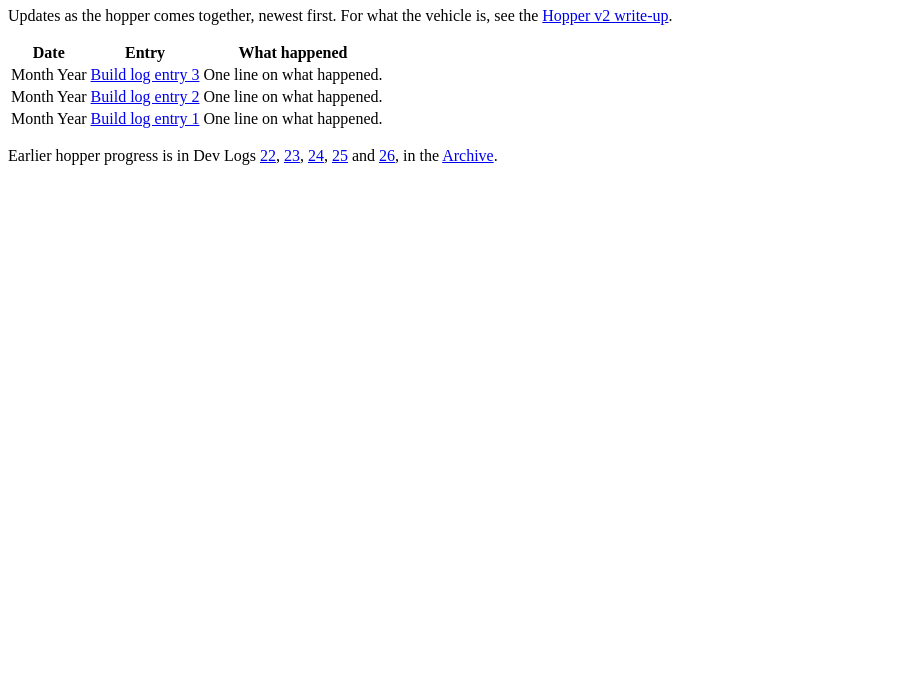
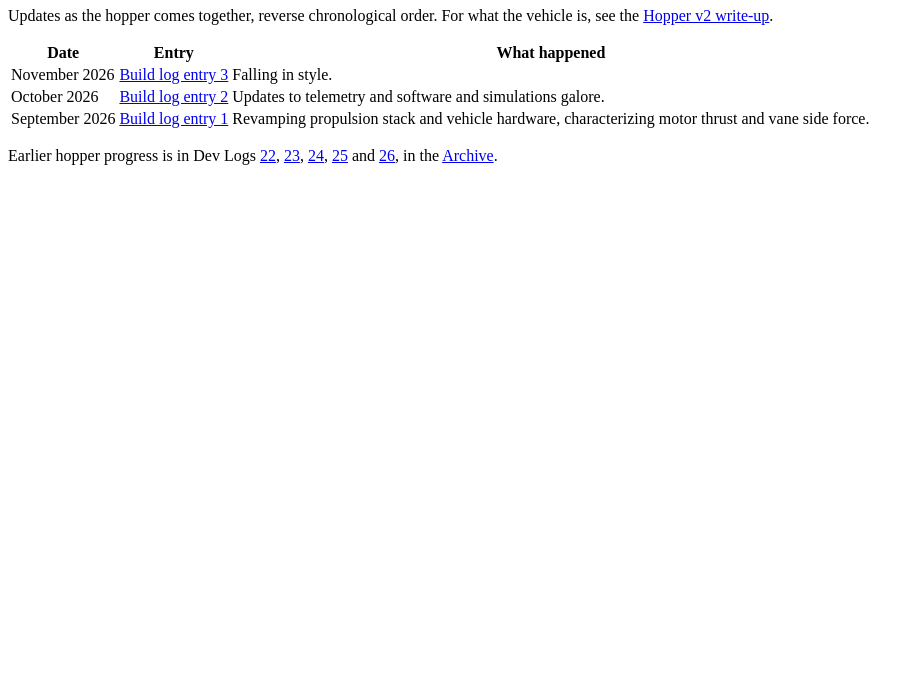
Before and after one commit to abhignay/abhignay.com, a plain HTML site: page src/hopper-build-log/index.html in a window 1280 px wide. Shown: the part 117-800 px from the top of the page, without its empty margins (0-924 px from the left). Drawn offline with Linux system fonts and the light colour scheme.

Commit message:
updated build log index page

```diff
--- a/src/hopper-build-log/index.html
+++ b/src/hopper-build-log/index.html
@@ -6,7 +6,7 @@ nav: index
   <header class="page-head">
     <a class="back" href="../tvc-hopper.html">TVC Hopper</a>
     <h1>Build log</h1>
-    <p class="lede">Updates as the hopper comes together, newest first. For what the vehicle is, see the <a href="../hopperv2.html">Hopper v2 write-up</a>.</p>
+    <p class="lede">Updates as the hopper comes together, reverse chronological order. For what the vehicle is, see the <a href="../hopperv2.html">Hopper v2 write-up</a>.</p>
   </header>
 
   <!-- One row per entry, newest at the top. To post an entry:
@@ -21,9 +21,9 @@ nav: index
         <tr><th scope="col">Date</th><th scope="col">Entry</th><th scope="col">What happened</th></tr>
       </thead>
       <tbody>
-        <tr><td>Month Year</td><td><a href="entry-3.html">Build log entry 3</a></td><td>One line on what happened.</td></tr>
-        <tr><td>Month Year</td><td><a href="entry-2.html">Build log entry 2</a></td><td>One line on what happened.</td></tr>
-        <tr><td>Month Year</td><td><a href="entry-1.html">Build log entry 1</a></td><td>One line on what happened.</td></tr>
+        <tr><td>November 2026</td><td><a href="entry-3.html">Build log entry 3</a></td><td>Falling in style.</td></tr>
+        <tr><td>October 2026</td><td><a href="entry-2.html">Build log entry 2</a></td><td>Updates to telemetry and software and simulations galore.</td></tr>
+        <tr><td>September 2026</td><td><a href="entry-1.html">Build log entry 1</a></td><td>Revamping propulsion stack and vehicle hardware, characterizing motor thrust and vane side force.</td></tr>
       </tbody>
     </table>
   </div>
```
Also changed, not shown: docs/hopper-build-log/entry-3.html (+1 -1 lines), docs/hopper-build-log/index.html (+4 -4 lines), src/hopper-build-log/entry-3.html (+1 -1 lines).
